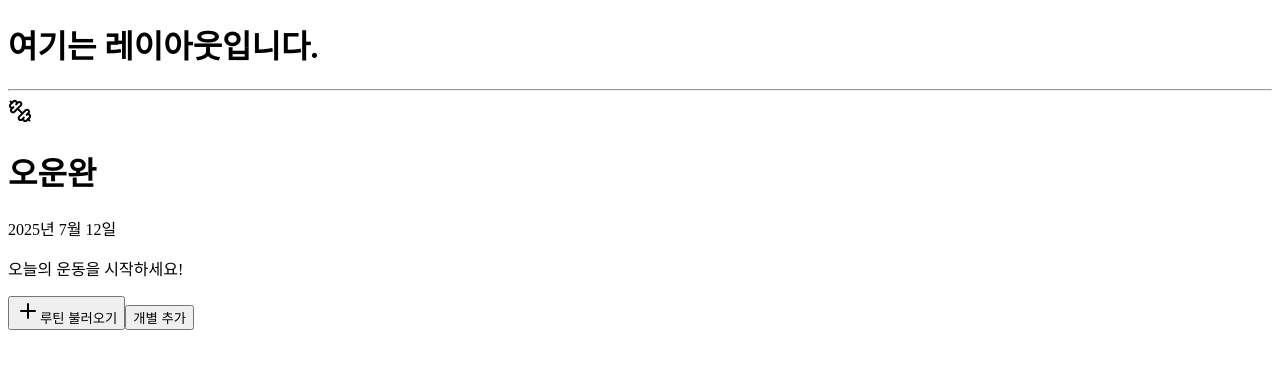
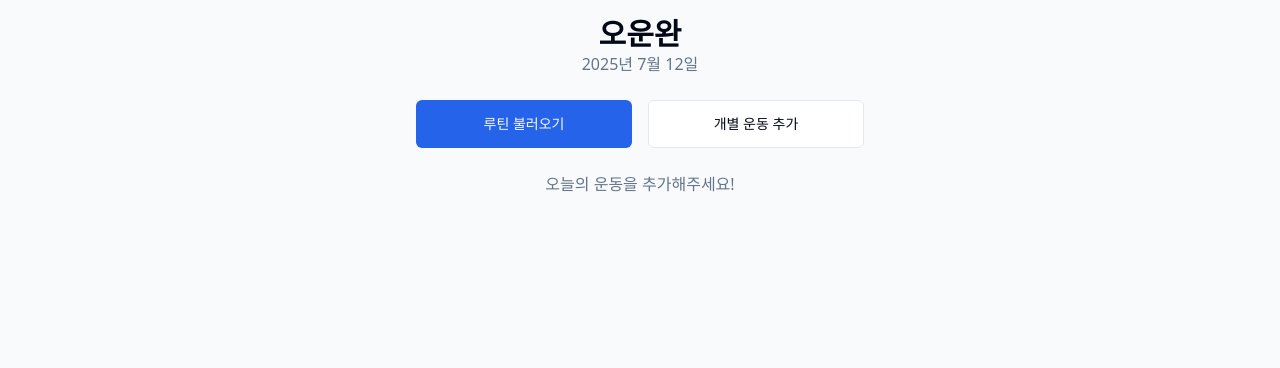
Before and after one commit to THEMANJH/owunwan, a Next.js app: page / in a window 1280 px wide. Shown: the top 368 px of the page. Built offline with nearby package versions, Linux system fonts and the light colour scheme.

Commit message:
최종 앱 코드 적용

```diff
--- a/app/layout.tsx
+++ b/app/layout.tsx
@@ -1,19 +1,20 @@
 // app/layout.tsx
+import type { Metadata } from "next";
+import "./globals.css";
 
-// 이 파일은 모든 페이지의 기본 뼈대가 됩니다.
+export const metadata: Metadata = {
+  title: "오운완 - 오늘 운동 완료",
+  description: "나만의 운동을 기록하고 성장하세요.",
+};
 
 export default function RootLayout({
   children,
-}: {
+}: Readonly<{
   children: React.ReactNode;
-}) {
+}>) {
   return (
     <html lang="ko">
-      <body>
-        <h1>여기는 레이아웃입니다.</h1>
-        <hr />
-        {children}
-      </body>
+      <body>{children}</body>
     </html>
   );
 }
--- a/app/page.tsx
+++ b/app/page.tsx
@@ -1,68 +1,62 @@
-"use client"
+// app/page.tsx
+'use client';
 
-import { useState, useEffect } from "react"
-import { Plus, Timer, Trophy, Dumbbell } from "lucide-react"
-import { Button } from "@/components/ui/button"
-import { Card, CardContent, CardHeader, CardTitle } from "@/components/ui/card"
-import { Badge } from "@/components/ui/badge"
-import ExerciseSelector from "@/components/exercise-selector"
-import WorkoutComplete from "@/components/workout-complete"
-import RestTimer from "@/components/rest-timer"
-import RoutineSelector from "@/components/routine-selector"
-import { getExercisesForRoutine } from "@/lib/routines"
-import { Routine } from "@/lib/routines" // Routine 타입을 가져옵니다.
+import { useState, useEffect } from "react";
+import { Plus, Timer, Trophy, Dumbbell } from "lucide-react";
+import { Button } from "@/components/ui/button";
+import { Card, CardContent, CardHeader, CardTitle } from "@/components/ui/card";
+import { Badge } from "@/components/ui/badge";
+import { Dialog, DialogContent, DialogTrigger } from "@/components/ui/dialog";
 
-// Exercise와 Set 인터페이스는 그대로 둡니다.
+// 컴포넌트 임포트 (파일이 존재해야 합니다)
+import ExerciseSelector from "@/components/exercise-selector";
+import WorkoutComplete from "@/components/workout-complete";
+import RestTimer from "@/components/rest-timer";
+import RoutineSelector from "@/components/routine-selector";
+
+// lib 파일 임포트 (파일이 존재해야 합니다)
+import { getExercisesForRoutine, Routine } from "@/lib/routines";
+import { Exercise as LibExercise } from "@/lib/exercises";
+
 interface Set {
-  id: string
-  weight: number
-  reps: number
-  completed: boolean
+  id: string;
+  weight: number;
+  reps: number;
+  completed: boolean;
 }
 
 interface Exercise {
-  id: string
-  name: string
-  sets: Set[]
+  id: string;
+  name: string;
+  sets: Set[];
 }
 
-// WorkoutSession 인터페이스도 그대로 둡니다.
-interface WorkoutSession {
-  date: string
-  exercises: Exercise[]
-  totalTime: number
-  totalVolume: number
-}
+export default function HomePage() {
+  const [exercises, setExercises] = useState<Exercise[]>([]);
+  const [showExerciseSelector, setShowExerciseSelector] = useState(false);
+  const [showRoutineSelector, setShowRoutineSelector] = useState(false);
+  const [showWorkoutComplete, setShowWorkoutComplete] = useState(false);
+  const [workoutStartTime, setWorkoutStartTime] = useState<Date | null>(null);
+  const [restTimer, setRestTimer] = useState<{ exerciseId: string; setId: string } | null>(null);
 
-export default function HomePage() { // 👈 여기에 여는 중괄호 '{'가 있어야 합니다.
-
-  // --- 상태(useState) 선언부 ---
-  const [exercises, setExercises] = useState<Exercise[]>([])
-  const [showExerciseSelector, setShowExerciseSelector] = useState(false)
-  const [showWorkoutComplete, setShowWorkoutComplete] = useState(false)
-  const [workoutStartTime, setWorkoutStartTime] = useState<Date | null>(null)
-  const [restTimer, setRestTimer] = useState<{ exerciseId: string; setId: string } | null>(null)
-  const [showRoutineSelector, setShowRoutineSelector] = useState(false) // 👈 추가된 상태
-
-  // --- useEffect ---
   useEffect(() => {
     if (exercises.length > 0 && !workoutStartTime) {
-      setWorkoutStartTime(new Date())
+      setWorkoutStartTime(new Date());
     }
-  }, [exercises, workoutStartTime])
+  }, [exercises, workoutStartTime]);
 
-  // --- 핸들러 함수들 ---
-  const addExercise = (exerciseName: string) => {
+  const handleSelectExercise = (exercise: LibExercise) => {
     const newExercise: Exercise = {
-      id: Date.now().toString(),
-      name: exerciseName,
+      id: exercise.id,
+      name: exercise.name,
       sets: [],
+    };
+    if (!exercises.some(ex => ex.id === newExercise.id)) {
+      setExercises([...exercises, newExercise]);
     }
-    setExercises([...exercises, newExercise])
-    setShowExerciseSelector(false)
-  }
+    setShowExerciseSelector(false);
+  };
 
-  // 👇 여기가 수정된 handleSelectRoutine 함수입니다.
   const handleSelectRoutine = (routine: Routine) => {
     const routineExercises = getExercisesForRoutine(routine.id);
     const newExercises: Exercise[] = routineExercises.map(ex => ({
@@ -70,10 +64,9 @@ export default function HomePage() { // 👈 여기에 여는 중괄호 '{'가
       name: ex.name,
       sets: [],
     }));
-
     setExercises(newExercises);
     setShowRoutineSelector(false);
-  }
+  };
 
   const addSet = (exerciseId: string) => {
     const newSet: Set = {
@@ -81,15 +74,14 @@ export default function HomePage() { // 👈 여기에 여는 중괄호 '{'가
       weight: 0,
       reps: 0,
       completed: false,
-    }
+    };
     setExercises(
       exercises.map((exercise) =>
-        exercise.id === exerciseId ? { ...exercise, sets: [...exercise.sets, newSet] } : exercise,
-      ),
-    )
-  }
+        exercise.id === exerciseId ? { ...exercise, sets: [...exercise.sets, newSet] } : exercise
+      )
+    );
+  };
 
-  // updateSet, completeSet, completeWorkout, calculate... 함수들은 그대로 둡니다.
   const updateSet = (exerciseId: string, setId: string, field: "weight" | "reps", value: number) => {
     setExercises(
       exercises.map((exercise) =>
@@ -98,10 +90,10 @@ export default function HomePage() { // 👈 여기에 여는 중괄호 '{'가
               ...exercise,
               sets: exercise.sets.map((set) => (set.id === setId ? { ...set, [field]: value } : set)),
             }
-          : exercise,
-      ),
-    )
-  }
+          : exercise
+      )
+    );
+  };
 
   const completeSet = (exerciseId: string, setId: string) => {
     setExercises(
@@ -111,39 +103,27 @@ export default function HomePage() { // 👈 여기에 여는 중괄호 '{'가
               ...exercise,
               sets: exercise.sets.map((set) => (set.id === setId ? { ...set, completed: true } : set)),
             }
-          : exercise,
-      ),
-    )
-    setRestTimer({ exerciseId, setId })
-  }
+          : exercise
+      )
+    );
+    // setRestTimer({ exerciseId, setId }); // 휴식 타이머 기능은 잠시 비활성화 (필요시 주석 해제)
+  };
 
   const completeWorkout = () => {
-    setShowWorkoutComplete(true)
-  }
+    setShowWorkoutComplete(true);
+  };
 
+  // 나머지 계산 함수들과 today 변수는 그대로 둡니다.
   const calculateTotalVolume = () => {
-    return exercises.reduce((total, exercise) => {
-      return (
-        total +
-        exercise.sets.reduce((exerciseTotal, set) => {
-          return exerciseTotal + (set.completed ? set.weight * set.reps : 0)
-        }, 0)
-      )
-    }, 0)
-  }
+    return exercises.reduce((total, exercise) => total + exercise.sets.reduce((exerciseTotal, set) => exerciseTotal + (set.completed ? set.weight * set.reps : 0), 0), 0);
+  };
+  const calculateWorkoutTime = () => {
+    if (!workoutStartTime) return 0;
+    return Math.floor((new Date().getTime() - workoutStartTime.getTime()) / 1000 / 60);
+  };
+  const today = new Date().toLocaleDateString("ko-KR", { year: "numeric", month: "long", day: "numeric" });
 
-  const calculateWorkoutTime = () => {
-    if (!workoutStartTime) return 0
-    return Math.floor((Date.now() - workoutStartTime.getTime()) / 1000 / 60)
-  }
-
-  const today = new Date().toLocaleDateString("ko-KR", {
-    year: "numeric",
-    month: "long",
-    day: "numeric",
-  })
-
-  // --- 화면 렌더링 로직 ---
+  // 화면 렌더링 부분
   if (showWorkoutComplete) {
     return (
       <WorkoutComplete
@@ -151,149 +131,61 @@ export default function HomePage() { // 👈 여기에 여는 중괄호 '{'가
         totalTime={calculateWorkoutTime()}
         totalVolume={calculateTotalVolume()}
         onBack={() => setShowWorkoutComplete(false)}
-        onNewWorkout={() => {
-          setExercises([])
-          setWorkoutStartTime(null)
-          setShowWorkoutComplete(false)
-        }}
+        onNewWorkout={() => { setExercises([]); setWorkoutStartTime(null); setShowWorkoutComplete(false); }}
       />
-    )
+    );
   }
 
-  // 👇 추가된 루틴 선택창 로직
-  if (showRoutineSelector) {
-    return <RoutineSelector onSelect={handleSelectRoutine} />
-  }
+  return (
+    <main className="min-h-screen bg-gray-50 p-4">
+      <div className="container mx-auto max-w-md">
+        <header className="text-center mb-6">
+          <h1 className="text-3xl font-bold">오운완</h1>
+          <p className="text-muted-foreground">{today}</p>
+        </header>
 
-  if (showExerciseSelector) {
-    return <ExerciseSelector onSelect={addExercise} onBack={() => setShowExerciseSelector(false)} />
-  }
-
-  // --- 기본 메인 화면 ---
-  return (
-    <div className="min-h-screen bg-gradient-to-br from-blue-50 to-orange-50">
-      {restTimer && <RestTimer onComplete={() => setRestTimer(null)} onSkip={() => setRestTimer(null)} />}
-
-      <div className="container mx-auto px-4 py-6 max-w-md">
-        {/* 헤더 */}
-        <div className="text-center mb-8">
-          <div className="flex items-center justify-center gap-2 mb-2">
-            <Dumbbell className="w-8 h-8 text-[#007AFF]" />
-            <h1 className="text-2xl font-bold text-gray-900">오운완</h1>
-          </div>
-          <p className="text-gray-600 text-sm">{today}</p>
-          <p className="text-[#007AFF] font-medium mt-1">
-            {exercises.length === 0 ? "오늘의 운동을 시작하세요!" : "운동 중입니다 💪"}
-          </p>
+        <div className="grid grid-cols-2 gap-4 mb-6">
+          <Dialog open={showRoutineSelector} onOpenChange={setShowRoutineSelector}>
+            <DialogTrigger asChild>
+              <Button className="w-full h-12">루틴 불러오기</Button>
+            </DialogTrigger>
+            <DialogContent><RoutineSelector onSelect={handleSelectRoutine} /></DialogContent>
+          </Dialog>
+          <Dialog open={showExerciseSelector} onOpenChange={setShowExerciseSelector}>
+            <DialogTrigger asChild>
+              <Button variant="outline" className="w-full h-12">개별 운동 추가</Button>
+            </DialogTrigger>
+            <DialogContent><ExerciseSelector onSelect={handleSelectExercise} /></DialogContent>
+          </Dialog>
         </div>
 
-        {/* 👇 여기가 수정된 버튼 영역입니다 */}
-        <div className="grid grid-cols-2 gap-3 mb-6">
-          <Button
-            onClick={() => setShowRoutineSelector(true)}
-            className="h-14 bg-[#007AFF] hover:bg-[#0056CC] text-white font-medium text-lg"
-          >
-            <Plus className="w-5 h-5 mr-2" />
-            루틴 불러오기
-          </Button>
-          <Button
-            onClick={() => setShowExerciseSelector(true)}
-            variant="outline"
-            className="h-14 font-medium text-lg"
-          >
-            개별 추가
-          </Button>
-        </div>
-
-        {/* 운동 목록 */}
-        <div className="space-y-4 mb-6">
+        <div className="space-y-4">
+          {exercises.length === 0 && <p className="text-center text-muted-foreground">오늘의 운동을 추가해주세요!</p>}
           {exercises.map((exercise) => (
-            <Card key={exercise.id} className="border-2 border-gray-100">
-              <CardHeader className="pb-3">
-                <CardTitle className="text-lg text-gray-900 flex items-center justify-between">
-                  {exercise.name}
-                  <Badge variant="secondary" className="bg-[#007AFF]/10 text-[#007AFF]">
-                    {exercise.sets.filter((set) => set.completed).length}세트 완료
-                  </Badge>
-                </CardTitle>
-              </CardHeader>
-              <CardContent className="space-y-3">
+            <Card key={exercise.id}>
+              <CardHeader><CardTitle>{exercise.name}</CardTitle></CardHeader>
+              <CardContent className="space-y-2">
                 {exercise.sets.map((set, index) => (
-                  <div key={set.id} className="flex items-center gap-3 p-3 bg-gray-50 rounded-lg">
-                    <span className="text-sm font-medium text-gray-600 w-12">{index + 1}세트</span>
-                    <div className="flex items-center gap-2 flex-1">
-                      <input
-                        type="number"
-                        placeholder="kg"
-                        value={set.weight || ""}
-                        onChange={(e) => updateSet(exercise.id, set.id, "weight", Number(e.target.value))}
-                        className="w-16 px-2 py-1 text-center border rounded text-sm"
-                        disabled={set.completed}
-                      />
-                      <span className="text-gray-500">kg</span>
-                      <span className="text-gray-400">×</span>
-                      <input
-                        type="number"
-                        placeholder="회"
-                        value={set.reps || ""}
-                        onChange={(e) => updateSet(exercise.id, set.id, "reps", Number(e.target.value))}
-                        className="w-16 px-2 py-1 text-center border rounded text-sm"
-                        disabled={set.completed}
-                      />
-                      <span className="text-gray-500">회</span>
-                    </div>
-                    {!set.completed && set.weight > 0 && set.reps > 0 && (
-                      <Button
-                        size="sm"
-                        onClick={() => completeSet(exercise.id, set.id)}
-                        className="bg-[#FF9500] hover:bg-[#E6850E] text-white"
-                      >
-                        완료
-                      </Button>
-                    )}
-                    {set.completed && <Badge className="bg-green-100 text-green-800">✓ 완료</Badge>}
+                  <div key={set.id} className="flex items-center gap-2">
+                    <span className="font-mono w-8">{index + 1}</span>
+                    <Input type="number" placeholder="kg" value={set.weight || ''} onChange={(e) => updateSet(exercise.id, set.id, "weight", +e.target.value)} disabled={set.completed} />
+                    <span>X</span>
+                    <Input type="number" placeholder="회" value={set.reps || ''} onChange={(e) => updateSet(exercise.id, set.id, "reps", +e.target.value)} disabled={set.completed} />
+                    <Button size="sm" onClick={() => completeSet(exercise.id, set.id)} disabled={set.completed}>{set.completed ? '✓' : '완료'}</Button>
                   </div>
                 ))}
-                <Button
-                  variant="outline"
-                  onClick={() => addSet(exercise.id)}
-                  className="w-full border-[#007AFF] text-[#007AFF] hover:bg-[#007AFF]/5"
-                >
-                  <Plus className="w-4 h-4 mr-1" />
-                  세트 추가
-                </Button>
+                <Button variant="secondary" size="sm" onClick={() => addSet(exercise.id)} className="w-full"><Plus size={16} className="mr-2" />세트 추가</Button>
               </CardContent>
             </Card>
           ))}
         </div>
 
-        {/* 운동 완료 버튼 */}
-        {exercises.length > 0 && exercises.some((ex) => ex.sets.some((set) => set.completed)) && (
-          // 👇 이 안에서는 운동 완료 버튼만 있도록 수정했습니다.
-          <Button
-            onClick={completeWorkout}
-            className="w-full h-14 bg-red-500 hover:bg-red-600 text-white font-medium text-lg"
-          >
-            <Trophy className="w-5 h-5 mr-2" />
-            운동 완료하기
-          </Button>
-        )}
-
-        {/* 현재 운동 상태 */}
-        {workoutStartTime && (
-          <div className="mt-6 p-4 bg-white rounded-lg border text-center">
-            <div className="flex items-center justify-center gap-4 text-sm text-gray-600">
-              <div className="flex items-center gap-1">
-                <Timer className="w-4 h-4" />
-                운동 시간: {calculateWorkoutTime()}분
-              </div>
-              <div className="flex items-center gap-1">
-                <Dumbbell className="w-4 h-4" />총 볼륨: {calculateTotalVolume()}kg
-              </div>
-            </div>
+        {exercises.length > 0 && (
+          <div className="mt-8">
+            <Button onClick={completeWorkout} className="w-full h-14 text-lg">운동 완료!</Button>
           </div>
         )}
       </div>
-    </div>
-  )
+    </main>
+  );
 }
```
